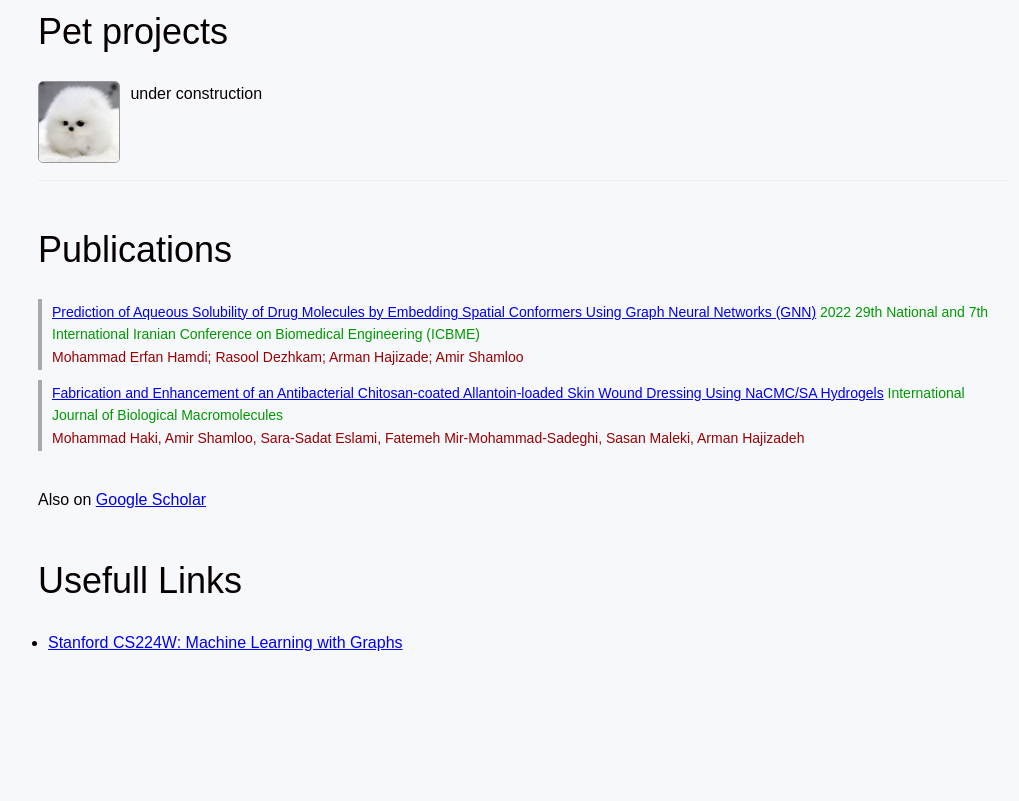
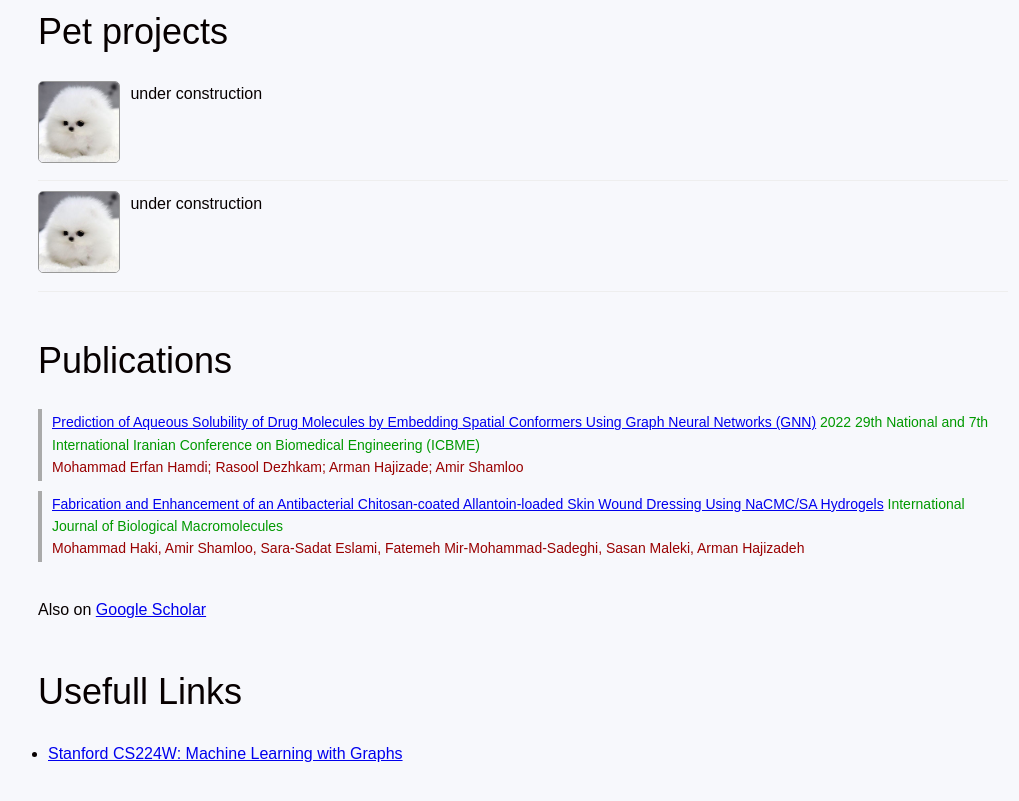
Before and after one commit to armanhajizadeh/armanhajizadeh.github.io, a plain HTML site: page index.html in a window 1280 px wide. Shown: the part 6607-7408 px from the top of the page, without its empty margins (117-1136 px from the left). Drawn offline with Linux system fonts and the light colour scheme.

Commit message:
twopuppy

```diff
--- a/index.html
+++ b/index.html
@@ -555,6 +555,11 @@ It is important to note that Andrej Karpathy is a member of the Order of the Uni
         <div class="pdesc">under construction</div>
         <div class="pend"></div>
       </div>
+      <div class="project">
+        <div class="pico"><img src="./files/puppy.jpg"></div>
+        <div class="pdesc">under construction</div>
+        <div class="pend"></div>
+      </div>
 
 
     </div>
```
